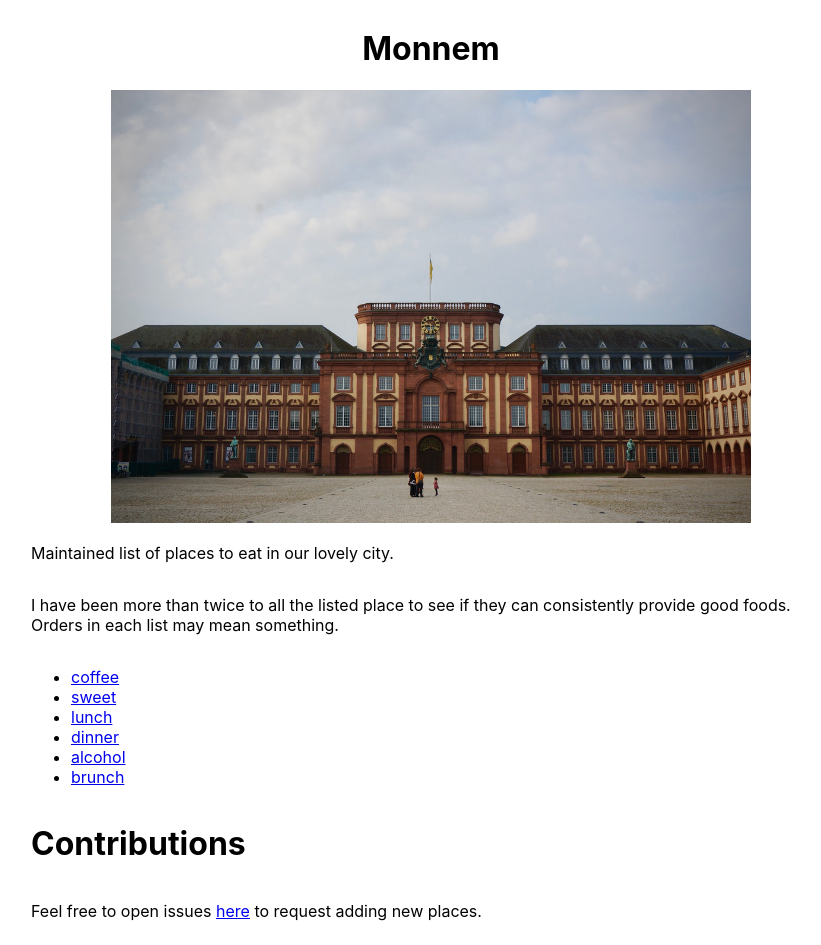
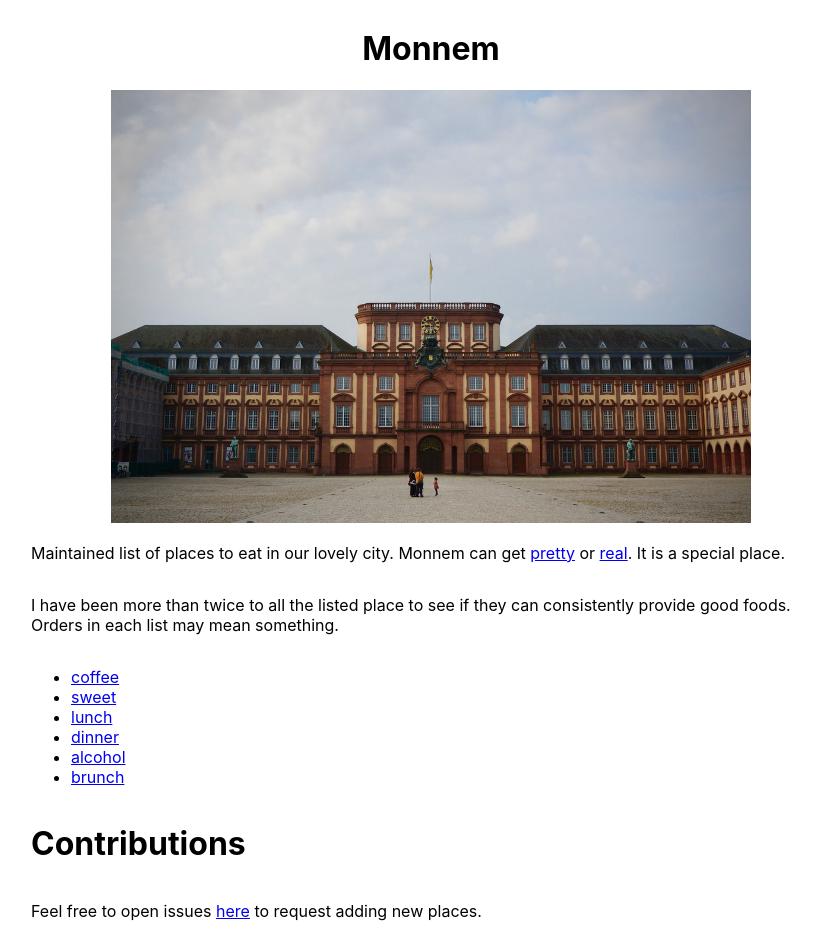
Before and after one commit to sobamchan/monnem.sotaro.io, a Jekyll site: the page built from index.md, in a window 1280 px wide. Shown: the whole page, without its empty margins (209-1030 px from the left). Built offline with Jekyll 4.4.1, drawn with Linux system fonts in a browser that asks for light colours.

Commit message:
pretty and real monnem

```diff
--- a/index.md
+++ b/index.md
@@ -9,7 +9,7 @@ title: "Monnem"
   <img src="/assets/img/monnem.jpeg"  width="80%" >
 </center>
 
-Maintained list of places to eat in our lovely city.
+Maintained list of places to eat in our lovely city. Monnem can get [pretty](./pretty) or [real](./real). It is a special place.
 
 I have been more than twice to all the listed place to see if they can consistently provide good foods.
 Orders in each list may mean something.
```
Also changed, not shown: pretty.md (added, +23 -0 lines), real.md (added, +6 -0 lines).
